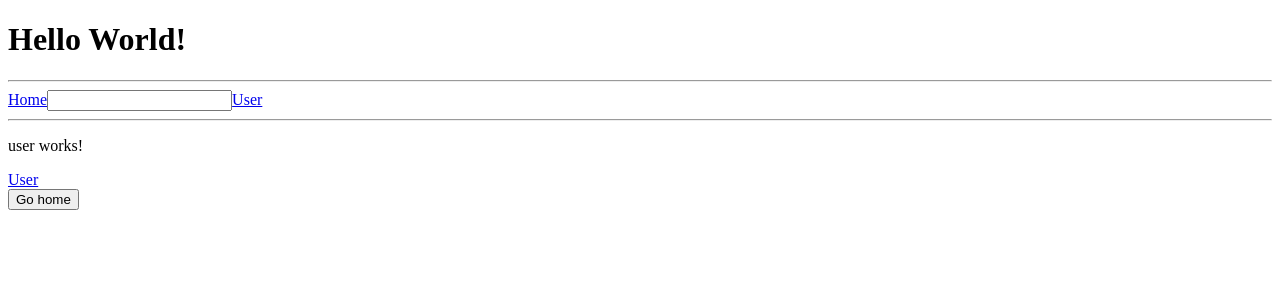
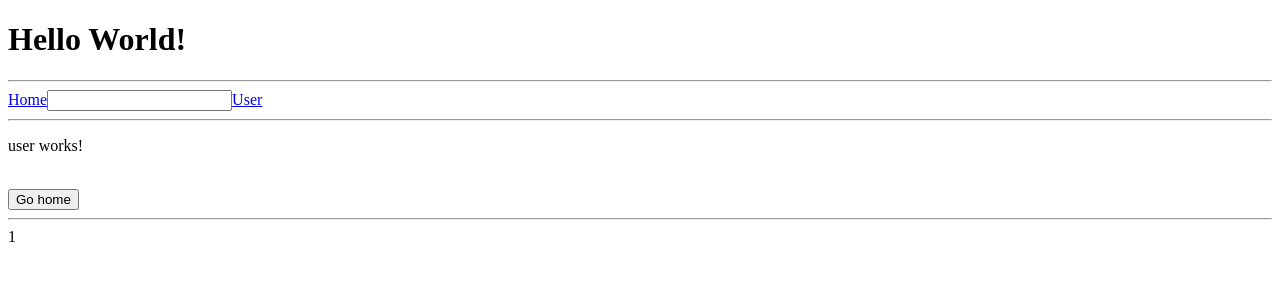
Before and after one commit to new79den/Routing, an Angular app: page /user/1 in a window 1280 px wide. Shown: the top 300 px of the page. Built offline with nearby package versions, Linux system fonts and the light colour scheme.

Commit message:
Урок 73: Extracting Route Parameters

```diff
--- a/src/app/user/user.component.ts
+++ b/src/app/user/user.component.ts
@@ -1,20 +1,28 @@
-import { Component, OnInit } from '@angular/core';
-import {Router} from "@angular/router";
+import {Component, OnInit, OnDestroy} from '@angular/core';
+import {Router, ActivatedRoute} from "@angular/router";
+import {Subscribable} from "rxjs/Observable";
 
 @Component({
   selector: 'roo-user',
   template: `<p>
   user works!
   </p>
-  <a [routerLink]="['/user']">User</a>
-  <!--<a [routerLink]="['../']">Home</a>-->
+
   <br>
   <button (click)="onNavigate()">Go home</button>
+  <hr>
+  {{id}}
 `,
 })
-export class UserComponent implements OnInit {
+export class UserComponent implements OnInit, OnDestroy {
+  private subscription: any;
+  id: string;
 
-  constructor(private router: Router) { }
+  constructor(private router: Router, private activatedRouter: ActivatedRoute) {
+   this.subscription = activatedRouter.params.subscribe(
+      (param: any) => this.id = param['id']
+    );
+  }
 
   onNavigate(){
     this.router.navigate(['/']);
@@ -22,5 +30,7 @@ export class UserComponent implements OnInit {
 
   ngOnInit() {
   }
-
+  ngOnDestroy(){
+    this.subscription.unsubscribe();
+  }
 }
```
